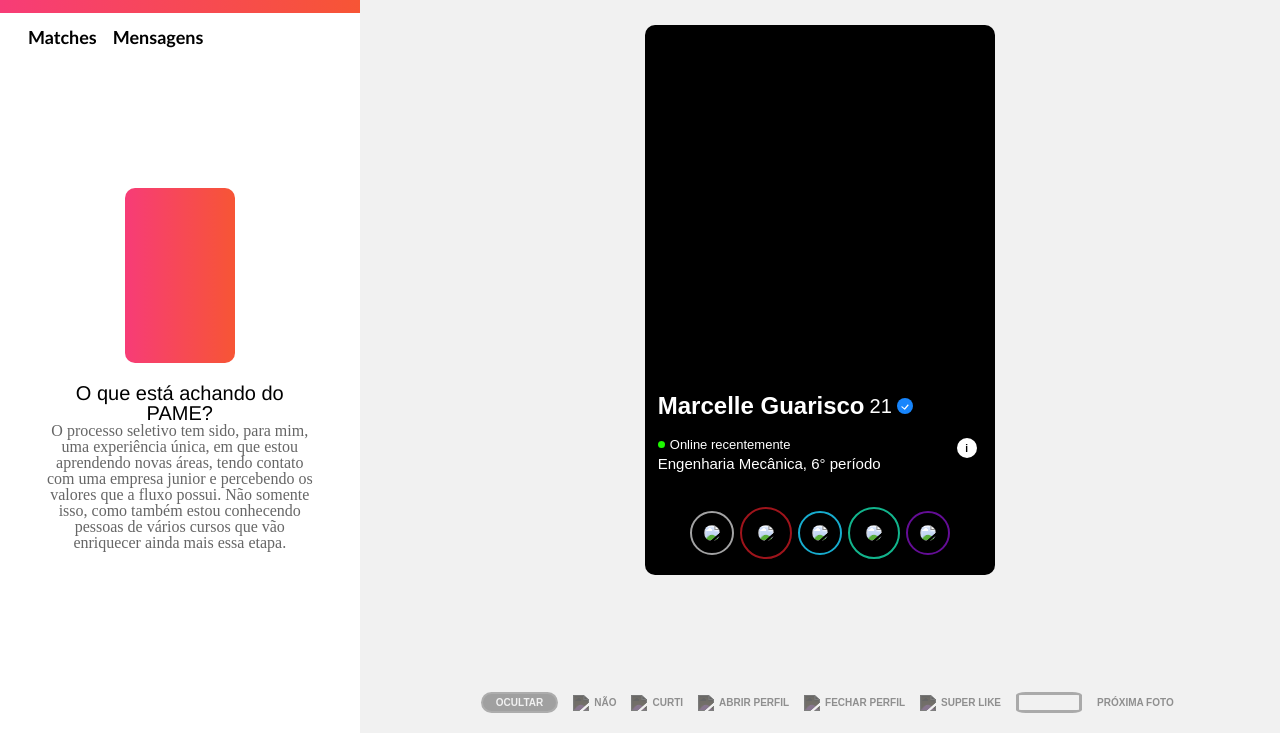
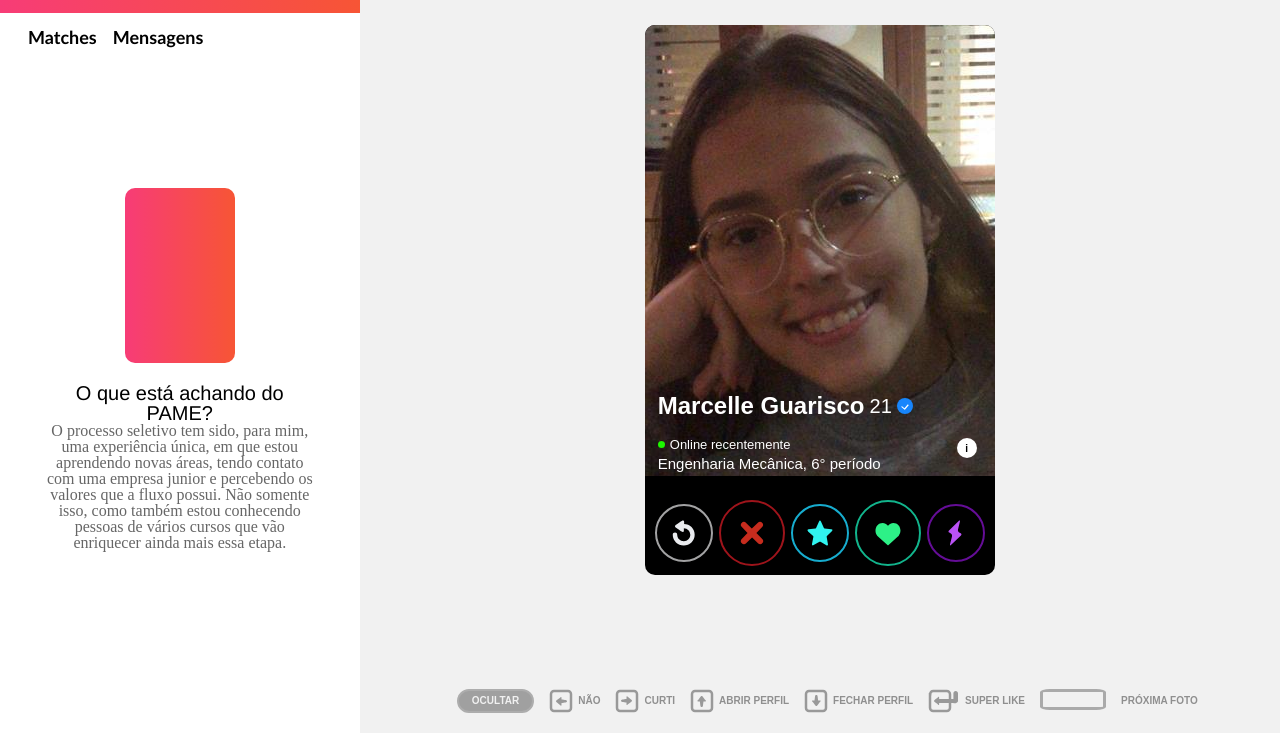
Before and after one commit to Marguarisco/Tinder-Fluxo, a plain HTML site: page Index.html in a window 1280 px wide. Shown: the part 67-800 px from the top of the page. Drawn offline with Linux system fonts and the light colour scheme; the site is published under a folder, as on GitHub Pages, so addresses that start at the root find nothing.

Commit message:
segundo commit

```diff
--- a/Index.html
+++ b/Index.html
@@ -71,11 +71,11 @@
                 </div>
                 <div id="rec_botoes">
                     <ul class="simbolos">
-                        <li id="voltar"><img src="/assets/return.svg"></li>
-                        <li id="x"><img src="/assets/x.svg"></li>
-                        <li id="estrela"><img src="/assets/star.svg"></li>
-                        <li id="coracao"><img src="/assets/heart.svg"></li>
-                        <li id="raio"><img src="/assets/lightning.svg"></li>
+                        <li id="voltar"><img src="./assets/return.svg"></li>
+                        <li id="x"><img src="assets/x.svg"></li>
+                        <li id="estrela"><img src="assets/star.svg"></li>
+                        <li id="coracao"><img src="assets/heart.svg"></li>
+                        <li id="raio"><img src="assets/lightning.svg"></li>
                     </ul>
 
                 </div>
@@ -84,11 +84,11 @@
             <div id="abaixo">
                 <ul>
                     <li id="ocultar">ocultar</li>
-                    <li id="nao"><img src="/assets/left.svg">não</li>
-                    <li id="curti"><img src="/assets/right.svg">curti</li>
-                    <li id="abrir_perfil"><img src="/assets/up.svg">abrir perfil</li>
-                    <li id="fechar_perfil"><img src="/assets/down.svg">fechar perfil</li>
-                    <li id="super_like"><img src="/assets/enteringArrow.svg">super like</li>
+                    <li id="nao"><img src="assets/left.svg">não</li>
+                    <li id="curti"><img src="assets/right.svg">curti</li>
+                    <li id="abrir_perfil"><img src="assets/up.svg">abrir perfil</li>
+                    <li id="fechar_perfil"><img src="assets/down.svg">fechar perfil</li>
+                    <li id="super_like"><img src="assets/enteringArrow.svg">super like</li>
                     <li id="backspace"></li>
                     <li id="proxima_foto">próxima foto</li>
                 </ul>
--- a/style.css
+++ b/style.css
@@ -153,7 +153,7 @@ main{
 #rec_imagem{ /* Retângulo que contém como fundo a imagem do candidato*/
     overflow: hidden;
     height: 82%;
-    background: url("/assets/marcelle1.jpeg");
+    background: url("assets/marcelle1.jpeg");
     background-size: auto;
     background-position-x: -50px;
     background-position-y: -225px;
```
